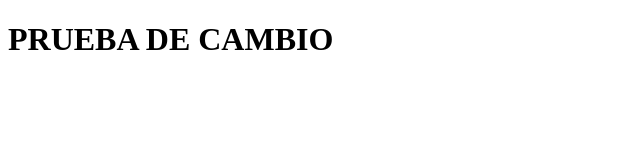
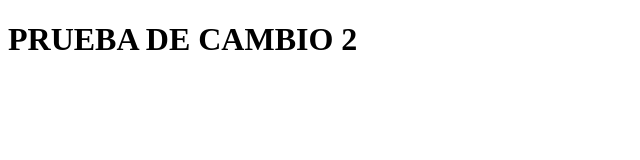
Before and after one commit to leonelrivas3490/test-repo, a plain HTML site: page index.html in a window 1280 px wide. Shown: the full height of the page, 0-640 px from the left. Drawn offline with Linux system fonts and the light colour scheme.

Commit message:
cambio 2

```diff
--- a/index.html
+++ b/index.html
@@ -6,6 +6,6 @@
     <title>Document</title>
 </head>
 <body>
-    <h1>PRUEBA DE CAMBIO</h1>
+    <h1>PRUEBA DE CAMBIO 2</h1>
 </body>
 </html>
```
